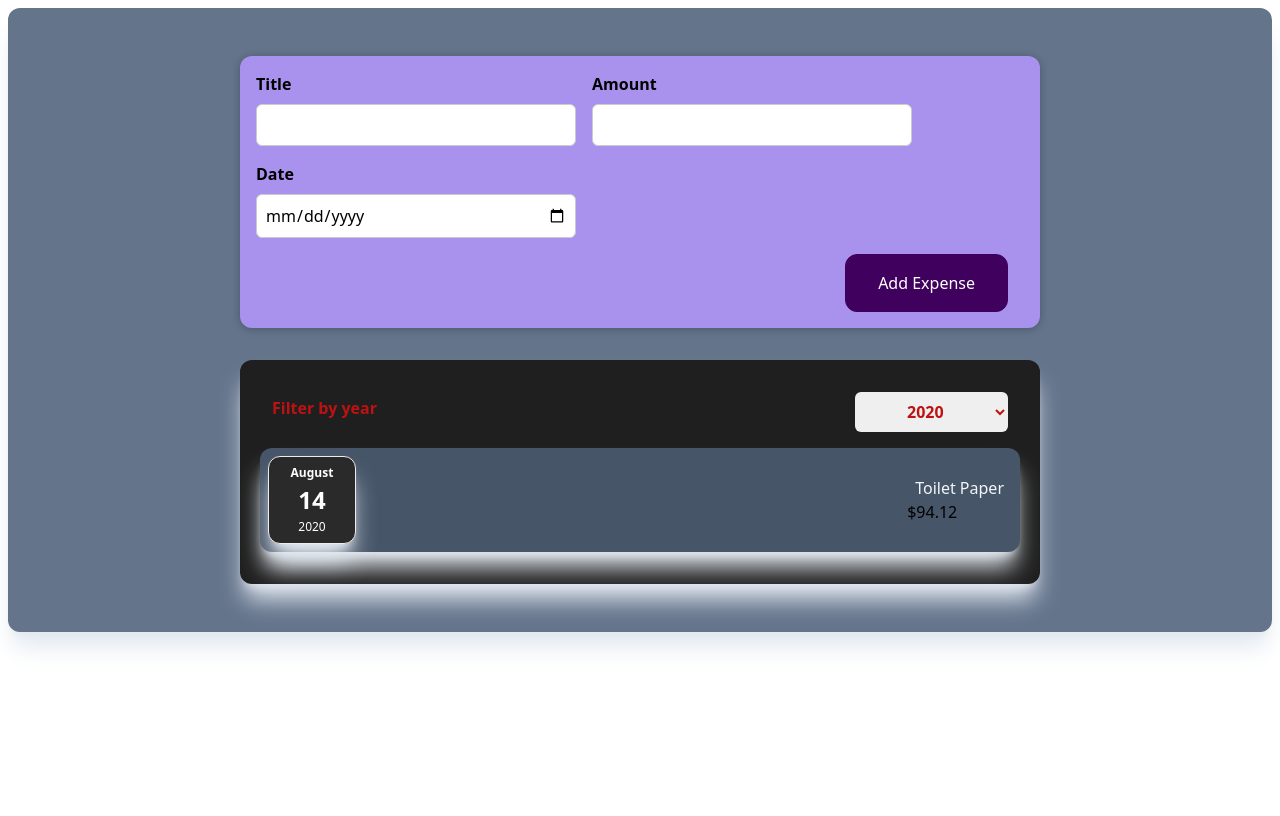
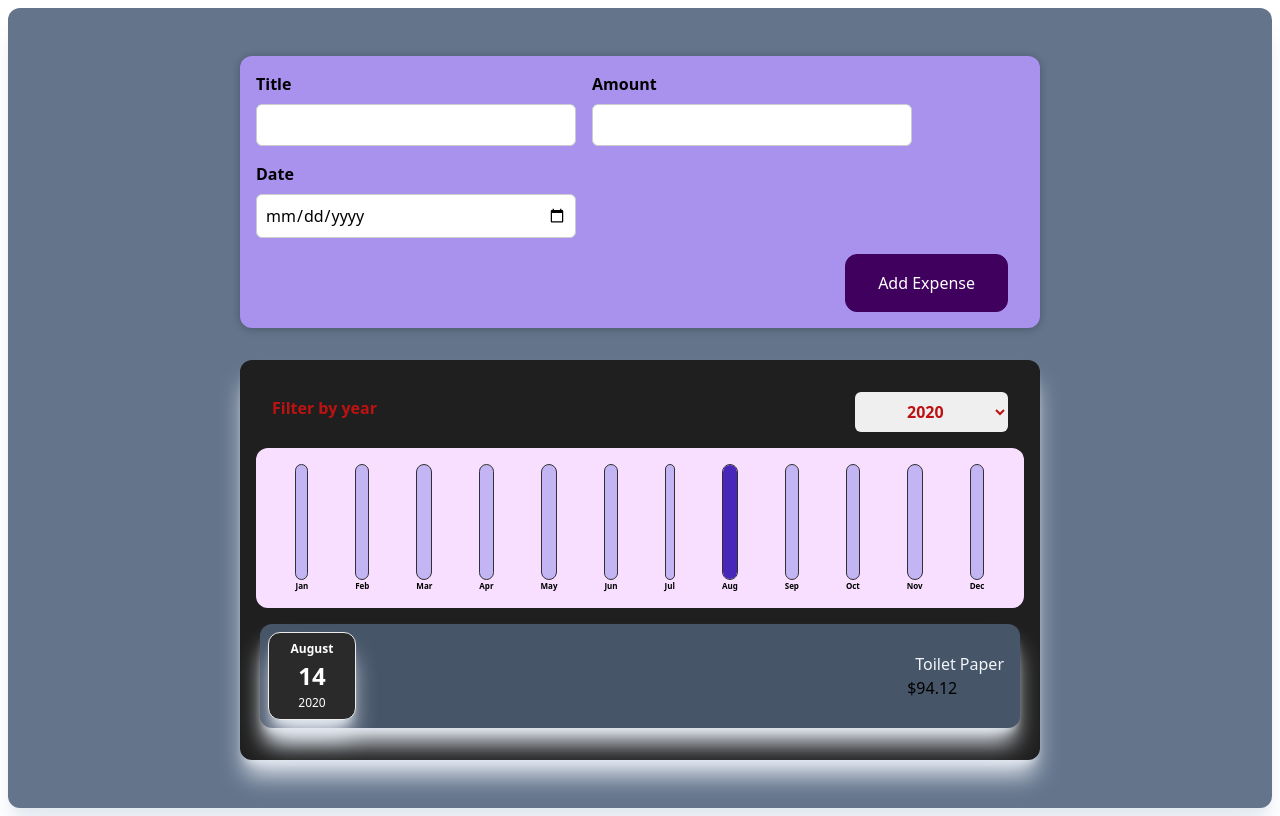
Before and after one commit to avirupdg17/expense-tracker, a React (Vite) app: page / in a window 1280 px wide. Built offline with nearby package versions, Linux system fonts and the light colour scheme.

Commit message:
added chart and graph

```diff
--- /dev/null
+++ b/src/components/ChartSection/Chart/Chart.css
@@ -0,0 +1,9 @@
+.chart {
+  padding: 1rem;
+  border-radius: 12px;
+  background-color: #f8dfff;
+  text-align: center;
+  display: flex;
+  justify-content: space-around;
+  height: 10rem;
+}
--- /dev/null
+++ b/src/components/ChartSection/Chart/Chart.tsx
@@ -0,0 +1,20 @@
+import ChartBar from "../ChartBar/ChartBar";
+import "./Chart.css";
+export default function Chart(props: {
+  dataPoints: { label: string; value: number }[];
+}) {
+  const dataPointvalues = props.dataPoints.map((dataPoint) => dataPoint.value);
+  const totalMaximum = Math.max(...dataPointvalues);
+  return (
+    <div className="chart">
+      {props.dataPoints.map((dataPoint) => (
+        <ChartBar
+          key={dataPoint.label}
+          value={dataPoint.value}
+          maxValue={totalMaximum}
+          label={dataPoint.label}
+        />
+      ))}
+    </div>
+  );
+}
--- /dev/null
+++ b/src/components/ChartSection/ChartBar/ChartBar.css
@@ -0,0 +1,30 @@
+.chart-bar {
+  height: 100%;
+  display: flex;
+  flex-direction: column;
+  align-items: center;
+}
+
+.chart-bar__inner {
+  height: 100%;
+  width: 100%;
+  border: 1px solid #313131;
+  border-radius: 12px;
+  background-color: #c3b4f3;
+  overflow: hidden;
+  display: flex;
+  flex-direction: column;
+  justify-content: flex-end;
+}
+
+.chart-bar__fill {
+  background-color: #4826b9;
+  width: 100%;
+  transition: all 0.3s ease-out;
+}
+
+.chart-bar__label {
+  font-weight: bold;
+  font-size: 0.5rem;
+  text-align: center;
+}
--- /dev/null
+++ b/src/components/ChartSection/ChartBar/ChartBar.tsx
@@ -0,0 +1,24 @@
+import "./ChartBar.css";
+interface ChartBarProps {
+  value: number;
+  maxValue: number;
+  label: string;
+}
+
+export default function ChartBar(props: ChartBarProps) {
+  let barFillHeight = "0%";
+  if (props.maxValue > 0) {
+    barFillHeight = Math.round((props.value / props.maxValue) * 100) + "%";
+  }
+  return (
+    <div className="chart-bar">
+      <div className="chart-bar__inner">
+        <div
+          className="chart-bar__fill"
+          style={{ height: barFillHeight }}
+        ></div>
+      </div>
+      <div className="chart-bar__label">{props.label}</div>
+    </div>
+  );
+}
--- /dev/null
+++ b/src/components/Expense/ExpenseChart/ExpenseChart.tsx
@@ -0,0 +1,24 @@
+import { ExpenseType } from "../../../types/ExpenseItemType";
+import Chart from "../../ChartSection/Chart/Chart";
+
+export default function ExpenseChart(props: { expenses: ExpenseType[] }) {
+  const chartdataPoints: { label: string; value: number }[] = [
+    { label: "Jan", value: 0 },
+    { label: "Feb", value: 0 },
+    { label: "Mar", value: 0 },
+    { label: "Apr", value: 0 },
+    { label: "May", value: 0 },
+    { label: "Jun", value: 0 },
+    { label: "Jul", value: 0 },
+    { label: "Aug", value: 0 },
+    { label: "Sep", value: 0 },
+    { label: "Oct", value: 0 },
+    { label: "Nov", value: 0 },
+    { label: "Dec", value: 0 },
+  ];
+  props.expenses.forEach((expense) => {
+    const expenseMonth = expense.date.getMonth();
+    chartdataPoints[expenseMonth].value += expense.amount;
+  });
+  return <Chart dataPoints={chartdataPoints} />;
+}
--- a/src/components/Expense/ExpenseList/ExpenseList.tsx
+++ b/src/components/Expense/ExpenseList/ExpenseList.tsx
@@ -5,6 +5,7 @@
 import Card from "../../UI/Card/Card";
 import ExpenseFilter from "../ExpenseFilter/ExpenseFilter";
 import ExpenseItem from "../ExpenseItem/ExpenseItem";
+import ExpenseChart from "../ExpenseChart/ExpenseChart";
 
 export default function ExpenseList(props: { expenseList: ExpenseType[] }) {
   const [filteredYear, setFilteredYear] = useState("2020");
@@ -21,6 +22,7 @@
         selected={filteredYear}
         onChangeFilter={filterChangeHandler}
       />
+      <ExpenseChart expenses={filteredExpenses} />
       {filteredExpenses.length === 0 && (
         <p className="expenses-list__fallback">No Expenses Found! </p>
       )}
--- a/src/components/NewExpenses/ExpenseForm/ExpenseForm.tsx
+++ b/src/components/NewExpenses/ExpenseForm/ExpenseForm.tsx
@@ -16,7 +16,7 @@
     event.preventDefault();
     const newItem: ExpenseType = {
       ...formData,
-      amount: parseInt(formData.amount),
+      amount: +formData.amount,
       date: new Date(formData.date),
     };
     props.onSaveExpenseData(newItem);
```
